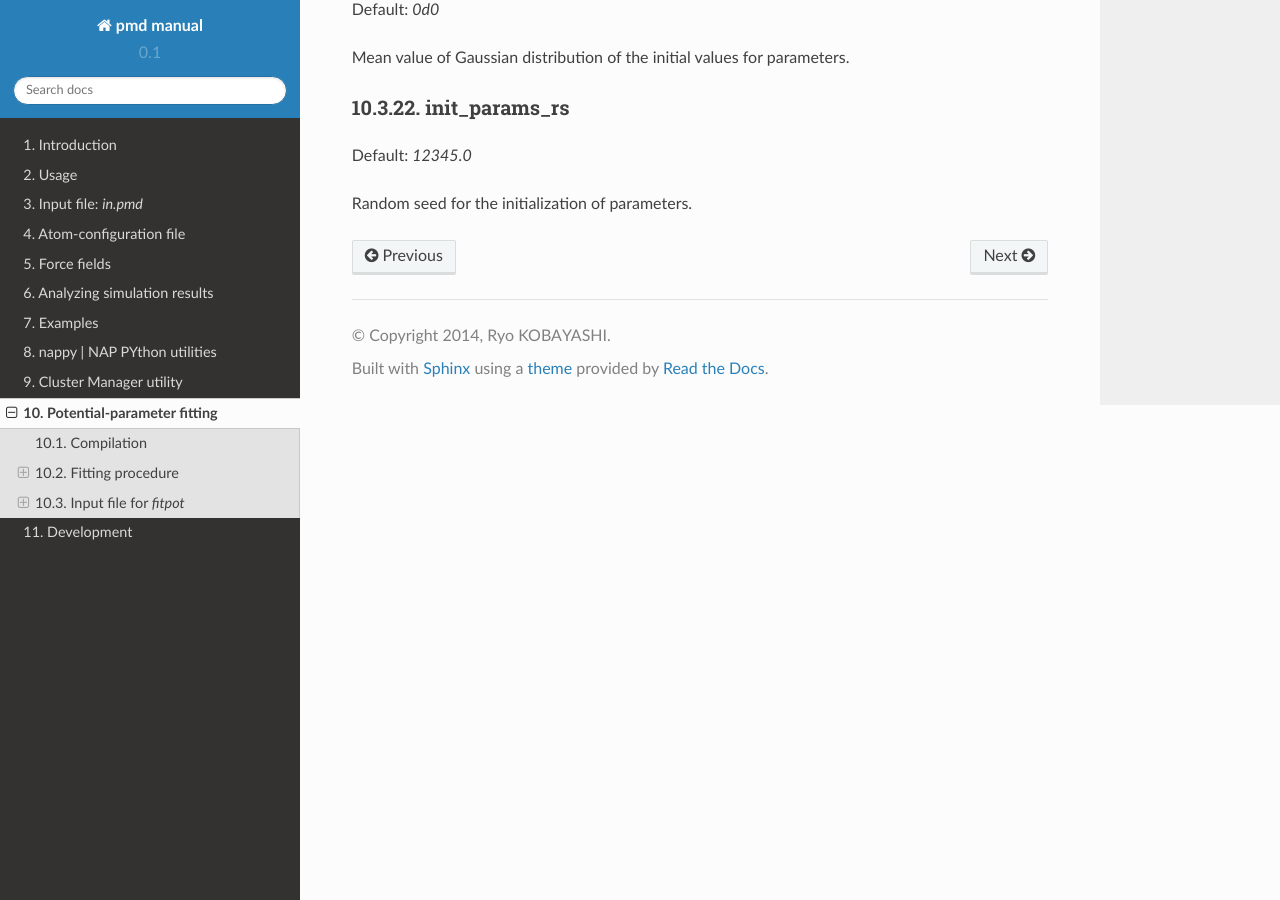
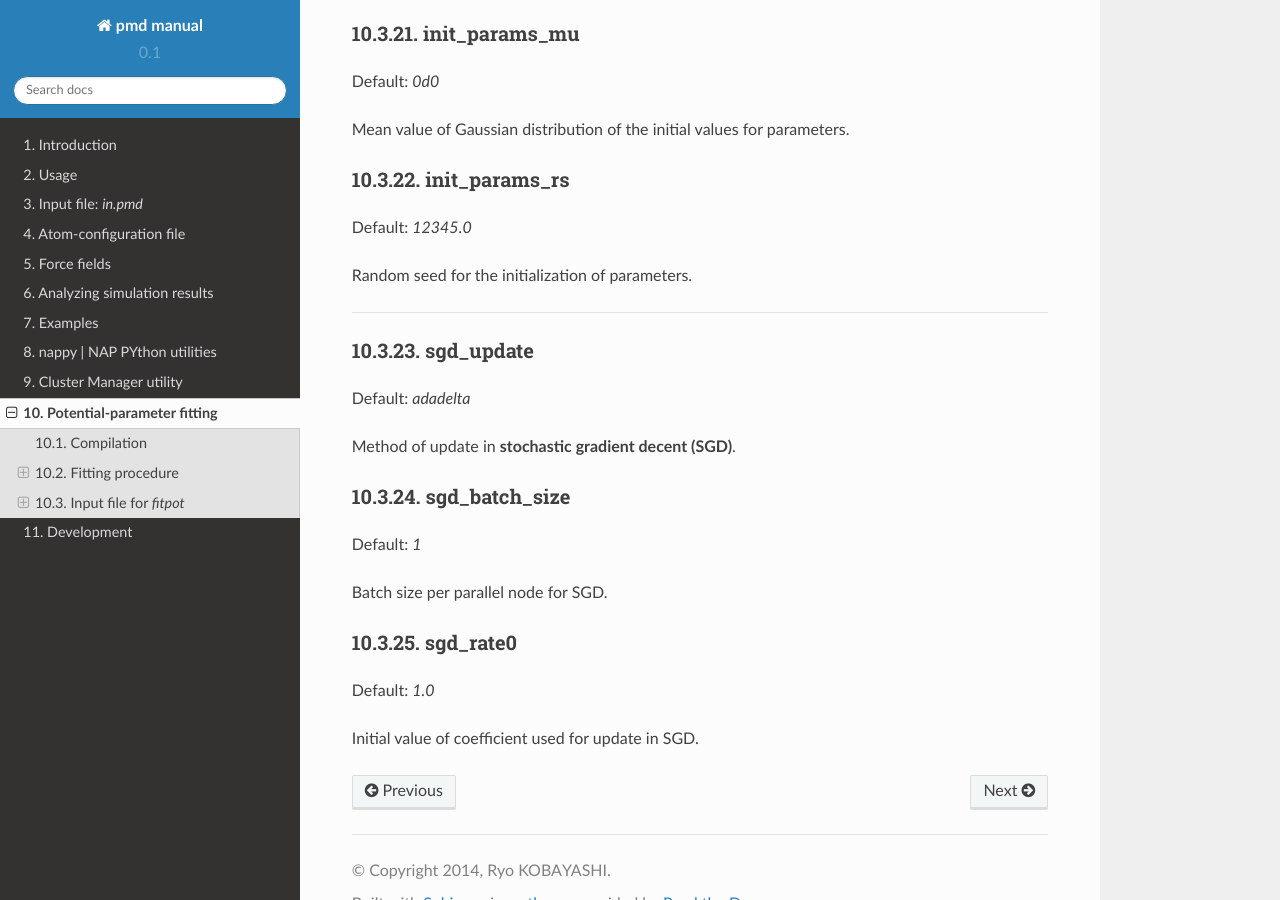
Before and after one commit to ryokbys/nap, a Sphinx documentation site: the page built from doc/fitpot.rst, in a window 1280 px wide and 900 px high, scrolled down 9716 px. Built offline with Sphinx 7.4.7 and the Read the Docs theme 2.0.0, drawn with Linux system fonts in a browser that asks for light colours; formulas are drawn with MathJax 3; some of the changed text lies outside the part shown.

```diff
--- a/doc/fitpot.rst
+++ b/doc/fitpot.rst
@@ -246,7 +246,9 @@
 * :ref:`init_params_sgm`
 * :ref:`init_params_mu`
 * :ref:`init_params_rs`
-
+* :ref:`sgd_update`
+* :ref:`sgd_batch_size`
+* :ref:`sgd_rate0`
 
 .. _num_samples:
 
@@ -542,3 +544,32 @@
 Default: *12345.0*
 
 Random seed for the initialization of parameters.
+
+
+------------
+
+.. _sgd_update:
+
+sgd_update
+-------------
+Default: *adadelta*
+
+Method of update in **stochastic gradient decent (SGD)**.
+
+.. _sgd_batch_size:
+
+
+sgd_batch_size
+-----------------
+Default: *1*
+
+Batch size per parallel node for SGD.
+
+
+.. _sgd_rate0:
+
+sgd_rate0
+-----------
+Default: *1.0*
+
+Initial value of coefficient used for update in SGD.
```
Also changed, not shown: other parts of doc/fitpot.rst (+2 -2 lines), doc/nappy.rst (+18 -0 lines), 8 other files.
